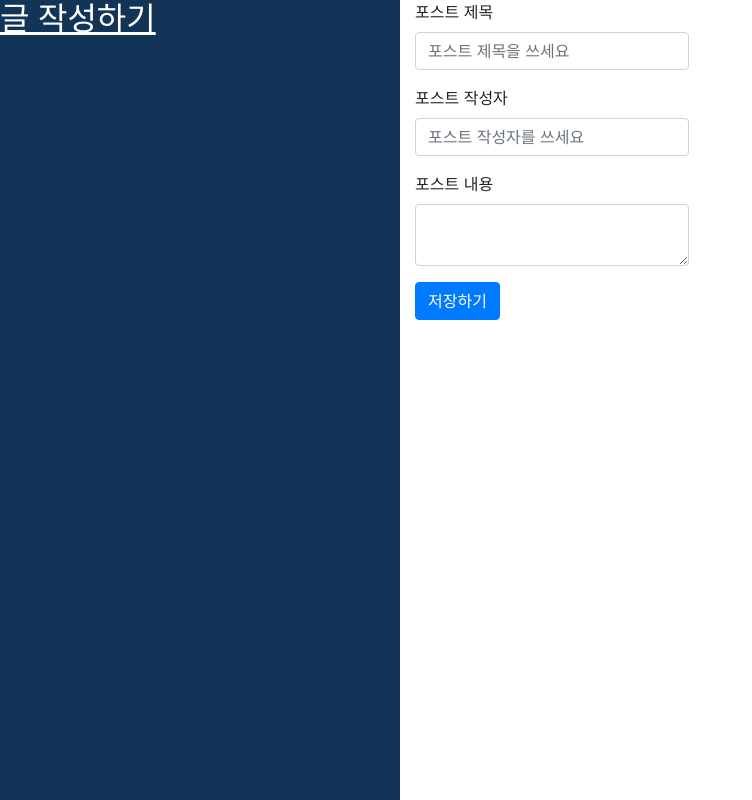
After one commit to sisobus/flask-blog, a Python web app: template flask_blog/templates/create_post.html in a window 1280 px wide. The commit adds this page. Shown: the whole page, without its empty margins (0-752 px from the left). Run offline with Jinja, Linux system fonts and the light colour scheme; the template is opened without the code that fills it, so the values that code supplies are empty; some libraries are stand-ins or nearby versions.

Commit message:
blog post add

```diff
--- a/flask_blog/templates/base.html
+++ b/flask_blog/templates/base.html
@@ -1,59 +1,57 @@
-<!DOCTYPE html>
+<!doctype html>
 <html>
 <head>
-        <meta charset="utf-8">
-        <meta http-equiv="X-UA-Compatible" content="IE=edge">
-        <meta name="viewport" content="width=device-width, initial-scale=1">
+<meta charset="UTF-8">
+    <title>
+        Flask blog
+    </title>
+    <link rel="stylesheet" href="{{ url_for('static',filename='css/bootstrap.min.css') }}" type="text/css">
+    <script src="{{ url_for('static',filename='js/jquery-1.11.0.min.js') }}"></script>
+    <script src="{{ url_for('static',filename='js/bootstrap.min.js') }}"></script>
 
-        <!-- Bootstrap -->
-        <link rel="stylesheet" href="{{ url_for('static',filename='css/bootstrap.min.css') }}">
-        <script src="{{ url_for('static',filename='js/jquery-3.0.0.min.js') }}"></script>
-        <script src="{{ url_for('static',filename='js/bootstrap.min.js') }}"></script>
-        <!-- fontawesome -->
-        <link rel="stylesheet" href="{{ url_for('static',filename='css/font-awesome.min.css') }}">
-        <title>동행, 연의 물품 대여사업</title>
     <style>
-            .container {
-                padding: 80px 120px;
+        body {
+            overflow: hidden;
+            margin : 0;
+            padding : 0 ;
         }
-            img {
-                max-width: 30%;
-                max-height: 30%;
+        #leftside {
+            position: absolute;
+            width: 400px;
+            height: 100%;
+            background: #123456;
         }
-            .person {
-                border: 1px solid transparent;
-                margin-bottom: 25px;
-                width: 80%;
-                height: 80%;
-                opacity: 0.7;
+        #rightside {
+            position: absolute;
+            margin-left: 400px;
+            width : inherit;
+            height: 100%;
+            background: white;
+            overflow: scroll;
+            display: inline-block;
         }
-            .person:hover {
-                border-color: #f1f1f1;
-            }
-            .carousel-inner img {
-                -webkit-filter: grayscale(90%);
-                filter: grayscale(90%);
-                width: 100%;
-                margin: auto;
-            }
-            .carousel-caption {
-                width: 60%;
-                vertical-align: bottom;
-                margin-left: 15%;
-            }
-            .carousel-caption h3 {
-                color: #fff !important;
-            }
-            @media (max-width: 600px) {
-                .carousel-caption {
-                    display: none;
-                }
-            }
+
     </style>
 </head>
 <body>
+<div id="leftside">
+    <h2 style="color: white;">
+        <a href="/create_post" style="color: white;">
+            글 작성하기
+        </a>
+    </h2>
+    {% for post in ret_posts %}
+    <h2 style="color: white;">
+        <a href="/post/{{post.post_id}}" style="color: white;">
+        {{ post.post_name }}
+    </a>
+    </h2>
+    {% endfor%}
+</div>
+<div id="rightside">
 {% block content %}
 {% endblock %}
+</div>
 
 </body>
 </html>
--- /dev/null
+++ b/flask_blog/templates/blog.html
@@ -0,0 +1,4 @@
+{% extends "base.html" %}
+{% block content %}
+
+{% endblock %}
--- /dev/null
+++ b/flask_blog/templates/create_post.html
@@ -0,0 +1,31 @@
+{% extends "base.html" %}
+{% block content %}
+<!--
+blog post attribute
+title, body, author, date
+-->
+<div class="container">
+    <form action="/save_post" method="POST">
+        <div class="form-group">
+            <label>
+                포스트 제목
+            </label>
+            <input class="form-control" type="text" id="post_name" name="post_name" placeholder="포스트 제목을 쓰세요">
+        </div>
+        <div class="form-group">
+            <label>
+                포스트 작성자
+            </label>
+            <input class="form-control" type="text" id="post_author" name="post_author" placeholder="포스트 작성자를 쓰세요">
+        </div>
+        <div class="form-group">
+            <label>
+                포스트 내용
+            </label>
+            <textarea class="form-control" type="text" id="post_body" name="post_body" >
+            </textarea>
+        </div>
+        <button class="btn btn-primary">저장하기</button>
+    </form>
+</div>
+{% endblock %}
```
Also changed, not shown: flask_blog/routes.py (+73 -12 lines), flask_blog/templates/post.html (added, +9 -0 lines), 1 other file. Lines whose indentation alone changed are shown as unchanged.
